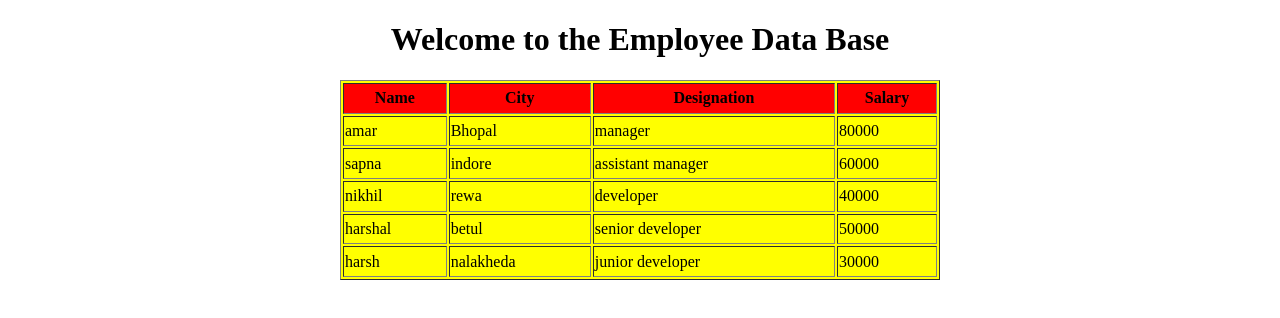
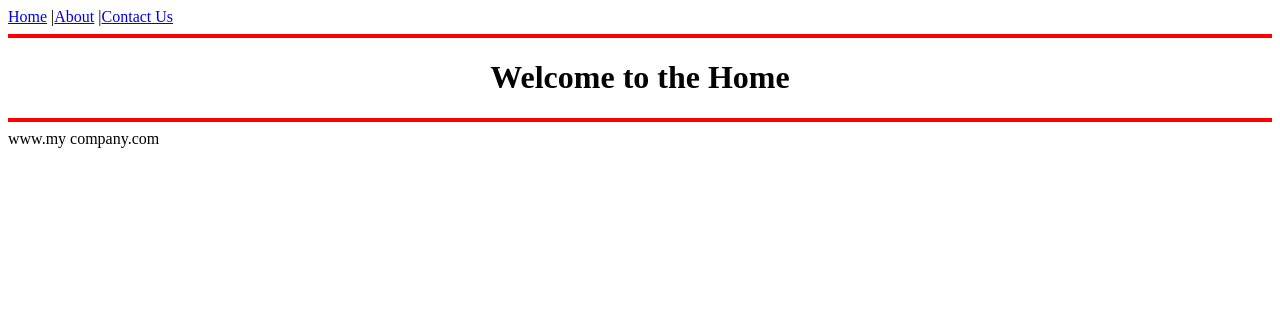
Before and after one commit to Amaryadav07/React-js, a React (Vite) app: page / in a window 1280 px wide. Shown: the top 318 px of the page. Built offline with nearby package versions, Linux system fonts and the light colour scheme; the HTML template or start-up script is replaced by a standard one.

Commit message:
added code

```diff
--- a/package.json
+++ b/package.json
@@ -11,7 +11,8 @@
   },
   "dependencies": {
     "react": "^19.0.0",
-    "react-dom": "^19.0.0"
+    "react-dom": "^19.0.0",
+    "react-router-dom": "^7.4.1"
   },
   "devDependencies": {
     "@eslint/js": "^9.21.0",
--- a/src/App.jsx
+++ b/src/App.jsx
@@ -1,23 +1,27 @@
-import Empdata from "./EmpData"
-import Empdesign from "./EmpDesign"
+import { BrowserRouter, Routes,Route } from "react-router-dom";
+import Layout from "./layout";
+import Home from "./pages/home";
+import About from "./pages/about";
+import Contact from "./pages/contact";
+import NopageFound from "./pages/nopagefound";
+
 
 
 const App=()=>{
-
-const ans=Empdata.map((key)=><Empdesign  name={key.name} city={key.city}  design={key.designation} salary={key.salary}/>);
- return(
-        <>
-        <h1 align="center">Welcome to the Employee Data Base</h1>
-        <table border="1" align="center" width="600" height="200" bgcolor="yellow">
-            <tr bgcolor="red">
-                <th>Name</th>
-                <th>City</th>
-                <th>Designation</th>
-                <th>Salary</th>
-            </tr>
-            {ans}
-        </table>
-        </>
-    )
+    return (
+      <>
+        <BrowserRouter>
+          <Routes>
+            <Route path="/" element={<Layout />}>
+            <Route index element={<Home />} />
+              <Route path="home" element={<Home />} />
+              <Route path="about" element={<About />} />
+              <Route path="contact" element={<Contact />} />
+              <Route path="*" element={<NopageFound />} />
+            </Route>
+          </Routes>
+        </BrowserRouter>
+      </>
+    );
 }
-export default App;
+export default App;
--- a/src/EmpData.jsx
+++ b/src/EmpData.jsx
@@ -28,7 +28,7 @@ const Empdata=[
         city:"nalakheda",
         designation:"junior developer",
         salary:30000
-    },
+    }
 
 ]
 export default Empdata;
--- /dev/null
+++ b/src/layout.jsx
@@ -0,0 +1,23 @@
+import { Link, Outlet } from "react-router-dom";
+
+const Layout=()=>{
+
+
+    return(
+           <>
+
+            <Link to="home">Home</Link> |
+            <Link to="about">About</Link> |
+            <Link to="contact">Contact Us</Link>
+
+            <hr size="4" color="red" />
+
+            <Outlet/>
+
+            <hr size="4" color="red" />
+            www.my company.com
+
+           </>
+       )
+   }
+   export default Layout;
--- /dev/null
+++ b/src/pages/about.jsx
@@ -0,0 +1,11 @@
+const About=()=>{
+
+
+    return(
+           <>
+           <h1 align="center">Welcome to the About</h1>
+
+           </>
+       )
+   }
+   export default About;
--- /dev/null
+++ b/src/pages/contact.jsx
@@ -0,0 +1,11 @@
+const Contact=()=>{
+
+
+    return(
+           <>
+           <h1 align="center">Welcome to the Contact</h1>
+
+           </>
+       )
+   }
+   export default Contact;
--- /dev/null
+++ b/src/pages/home.jsx
@@ -0,0 +1,11 @@
+const Home=()=>{
+
+
+    return(
+           <>
+           <h1 align="center">Welcome to the Home</h1>
+
+           </>
+       )
+   }
+   export default Home;
--- /dev/null
+++ b/src/pages/nopagefound.jsx
@@ -0,0 +1,11 @@
+const NopageFound=()=>{
+
+
+    return(
+           <>
+           <h1 align="center">Error!!!! 404 Page Not Found</h1>
+
+           </>
+       )
+   }
+   export default NopageFound;
```
Also changed, not shown: 1 other file (tests, documents, lock files or other folders).
